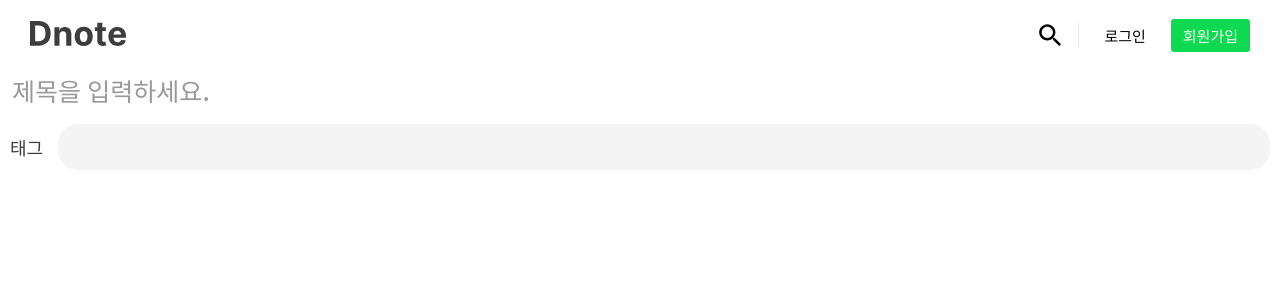
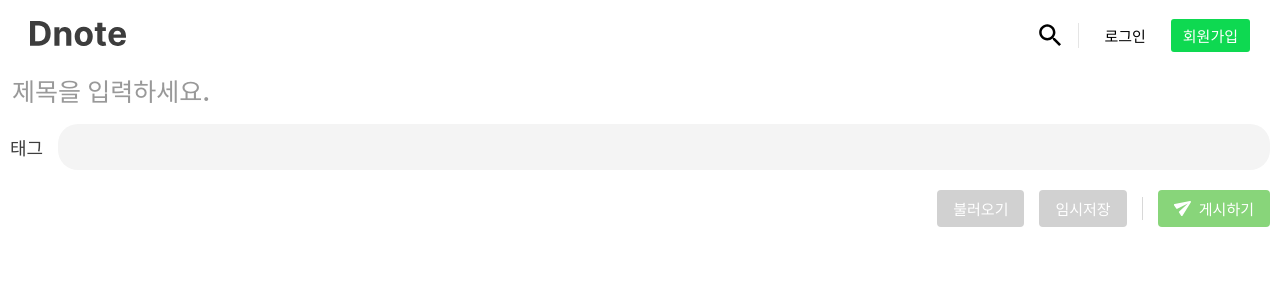
Before and after one commit to qazplm5602/Dnote, a React (Vite) app in the folder client/: page /write in a window 1280 px wide. Shown: the top 300 px of the page. Built offline with nearby package versions, Linux system fonts and the light colour scheme; a web font is replaced by a local one.

Commit message:
wirte 상호작용 버튼

```diff
--- a/client/src/components/Write/Write.tsx
+++ b/client/src/components/Write/Write.tsx
@@ -1,8 +1,12 @@
 import { useEffect, useMemo, useRef, useState } from 'react';
+import ReactTextareaAutosize from 'react-textarea-autosize';
+import Button from '../Recycle/Button';
+import IconText from '../Recycle/IconText';
+
 import style from './write.module.css';
-import ReactTextareaAutosize from 'react-textarea-autosize';
 
 import closeSvg from '../../assets/icons/ic-close-solid.svg';
+import sendSvg from '../../assets/icons/ic-round-send.svg';
 
 export default function Write() {
     const [title, setTitle] = useState<string>("");
@@ -10,6 +14,7 @@ export default function Write() {
     return <main className="screen_container">
         <TitleInput value={title} setValue={setTitle} />
         <TagBox />
+        <Interactions />
     </main>;
 }
 
@@ -68,3 +73,14 @@ function TitleInput({ value, setValue }: { value: string, setValue: React.Dispat
 
     return <ReactTextareaAutosize className={style.title_input} value={value} onChange={onValueChange} placeholder="제목을 입력하세요." />
 }
+
+function Interactions() {
+    return <article className={style.interaction_main}>
+        <Button className={[style.gray]}>불러오기</Button>
+        <Button className={[style.gray]}>임시저장</Button>
+
+        <div className={style.line}></div>
+
+        <Button className={[style.send_btn]}><IconText icon={sendSvg} text='게시하기' /></Button>
+    </article>;
+}
--- a/client/src/components/Write/write.module.css
+++ b/client/src/components/Write/write.module.css
@@ -90,3 +90,35 @@
     border: none;
     outline: none;
 }
+
+.interaction_main {
+    display: flex;
+    align-items: center;
+    justify-content: flex-end;
+
+    gap: 0 15px;
+
+    margin-top: 20px;
+}
+
+.interaction_main > .gray {
+    background-color: #D1D1D1;
+}
+
+.interaction_main > .line {
+    width: 1px;
+    height: 23px;
+
+    background-color: #D8D8D8;
+}
+
+.interaction_main > .send_btn > section {
+    display: flex;
+    align-items: center;
+
+    gap: 0 8px;
+}
+
+.interaction_main > .send_btn > section > img {
+    height: 15px;
+}
```
Also changed, not shown: client/src/assets/icons/ic-round-send.svg (added).
